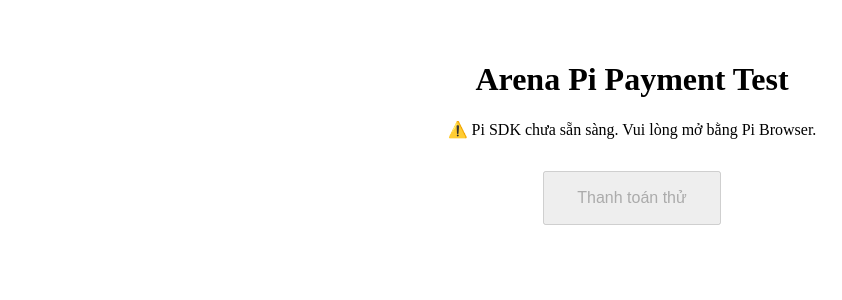
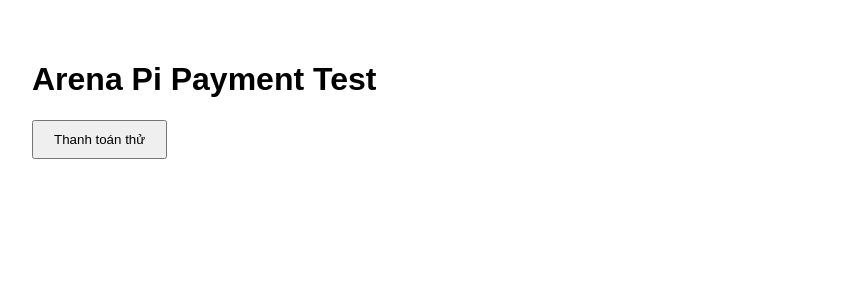
Before and after one commit to Nguyen93-Arena/PiArena-App, a Next.js app: page / in a window 1280 px wide. Shown: the top 300 px of the page, without its empty margins (8-850 px from the left). Built offline with nearby package versions, Linux system fonts and the light colour scheme.

Commit message:
Update index.js

```diff
--- a/pages/index.js
+++ b/pages/index.js
@@ -1,57 +1,47 @@
-import { useEffect, useState } from "react";
+// pages/index.js
+import { useEffect, useState } from 'react';
 
 export default function Home() {
-  const [sdkReady, setSdkReady] = useState(false);
-  const [paymentStatus, setPaymentStatus] = useState("");
+  const [piReady, setPiReady] = useState(false);
+  const [message, setMessage] = useState('');
 
   useEffect(() => {
-    if (typeof window !== "undefined" && window.Pi) {
-      setSdkReady(true);
+    if (typeof window !== 'undefined') {
+      const checkPi = setInterval(() => {
+        if (window.Pi) {
+          setPiReady(true);
+          clearInterval(checkPi);
+        }
+      }, 500);
     }
   }, []);
 
-  const handlePayment = async () => {
-    if (!window.Pi) {
-      alert("⚠️ Pi SDK chưa sẵn sàng. Vui lòng mở bằng Pi Browser.");
+  const handleTestPayment = async () => {
+    if (!piReady || !window.Pi) {
+      setMessage('⚠️ Pi SDK chưa sẵn sàng. Vui lòng mở bằng Pi Browser.');
       return;
     }
 
     try {
-      const paymentData = {
+      const payment = await window.Pi.createPayment({
         amount: 0.001,
-        memo: "Thanh toán thử Arena",
+        memo: "Test Payment",
         metadata: { type: "test" },
-      };
+      });
 
-      const payment = await window.Pi.createPayment(paymentData);
-      setPaymentStatus("✔️ Thanh toán thành công!");
+      setMessage(`✅ Thanh toán thành công! Payment ID: ${payment.identifier}`);
     } catch (error) {
-      console.error("Lỗi thanh toán:", error);
-      setPaymentStatus("❌ Lỗi thanh toán hoặc bị hủy.");
+      setMessage(`❌ Lỗi: ${error.message || error}`);
     }
   };
 
   return (
-    <main style={{ textAlign: "center", padding: "2rem" }}>
+    <main style={{ padding: '2rem', fontFamily: 'Arial' }}>
       <h1>Arena Pi Payment Test</h1>
-      <p>
-        {sdkReady
-          ? "✅ SDK Pi đã sẵn sàng"
-          : "⚠️ Pi SDK chưa sẵn sàng. Vui lòng mở bằng Pi Browser."}
-      </p>
-      <button
-        onClick={handlePayment}
-        disabled={!sdkReady}
-        style={{
-          marginTop: "1rem",
-          padding: "1rem 2rem",
-          fontSize: "16px",
-          cursor: sdkReady ? "pointer" : "not-allowed",
-        }}
-      >
+      <button onClick={handleTestPayment} style={{ padding: '10px 20px' }}>
         Thanh toán thử
       </button>
-      <p style={{ marginTop: "1rem" }}>{paymentStatus}</p>
+      <p style={{ marginTop: '20px', color: 'red' }}>{message}</p>
     </main>
   );
 }
```
